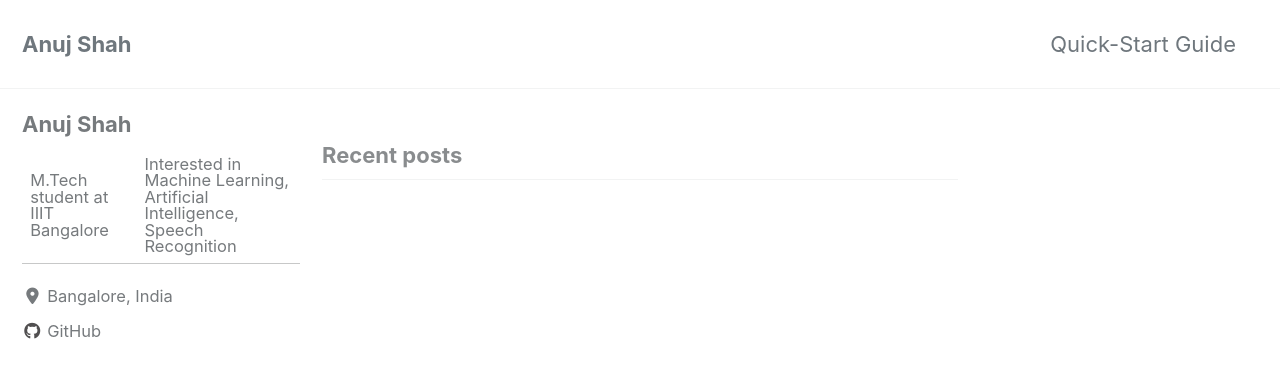
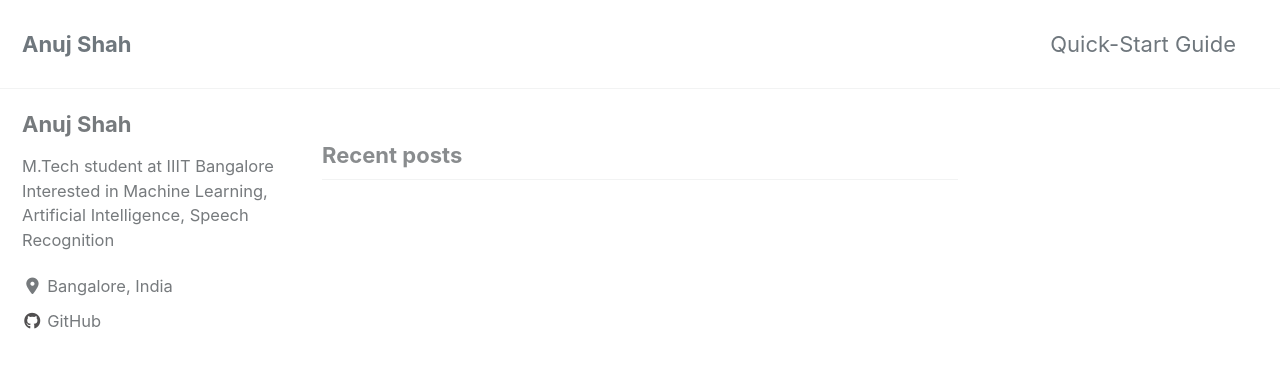
Before and after one commit to anuj1729/anuj1729.github.io, a Jekyll site: the page built from index.html, in a window 1280 px wide and 900 px high. Shown: the top 378 px of the window. Built offline with Jekyll 4.4.1, drawn with Linux system fonts in a browser that asks for light colours; cached includes are drawn as plain includes; nearby versions of some CDN libraries; the list of posts is cut into pages by our own code.

Commit message:
Updated Bio

```diff
--- a/_config.yml
+++ b/_config.yml
@@ -109,7 +109,7 @@ analytics:
 author:
   name             : "Anuj Shah"
   avatar           : # path of avatar image, e.g. "/assets/images/bio-photo.jpg"
-  bio              : "M.Tech student at IIIT Bangalore | Interested in Machine Learning, Artificial Intelligence, Speech Recognition"
+  bio              : "M.Tech student at IIIT Bangalore Interested in Machine Learning, Artificial Intelligence, Speech Recognition"
   location         : "Bangalore, India"
   email            :
   links:
```
